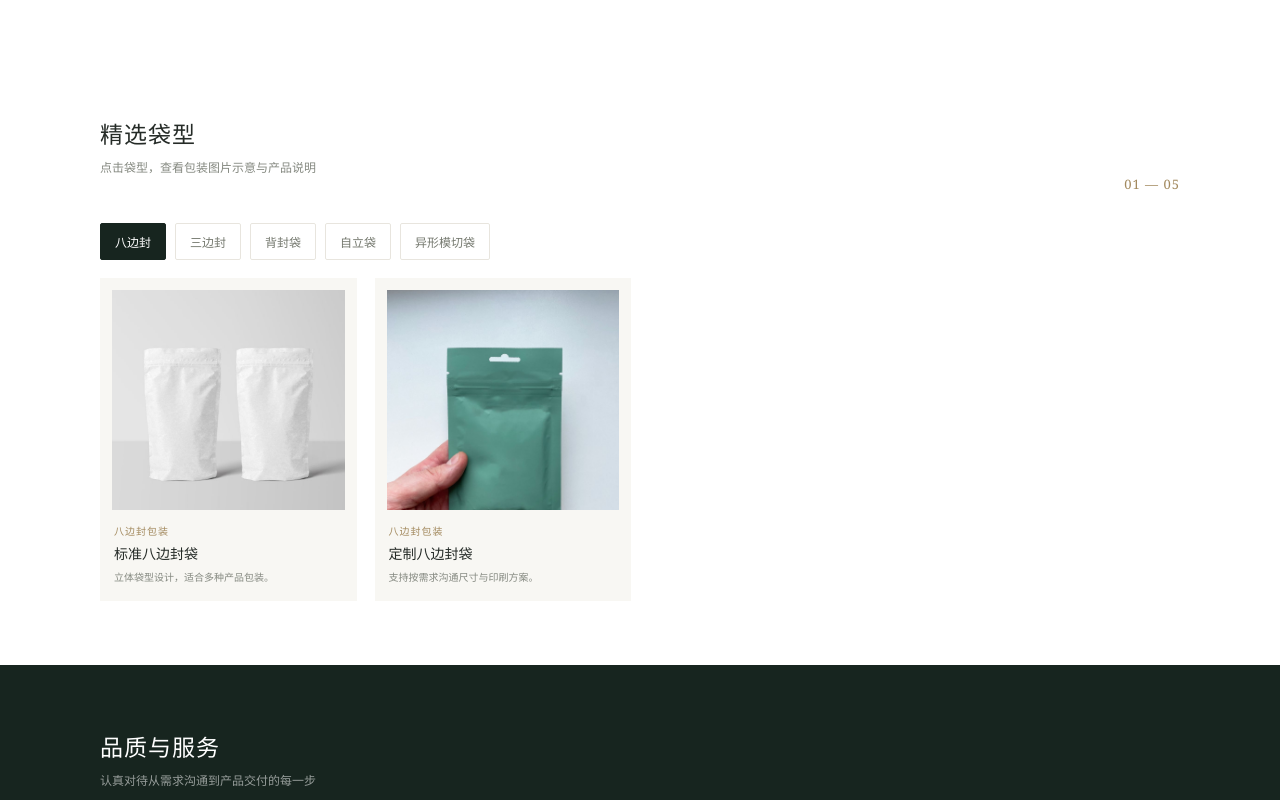
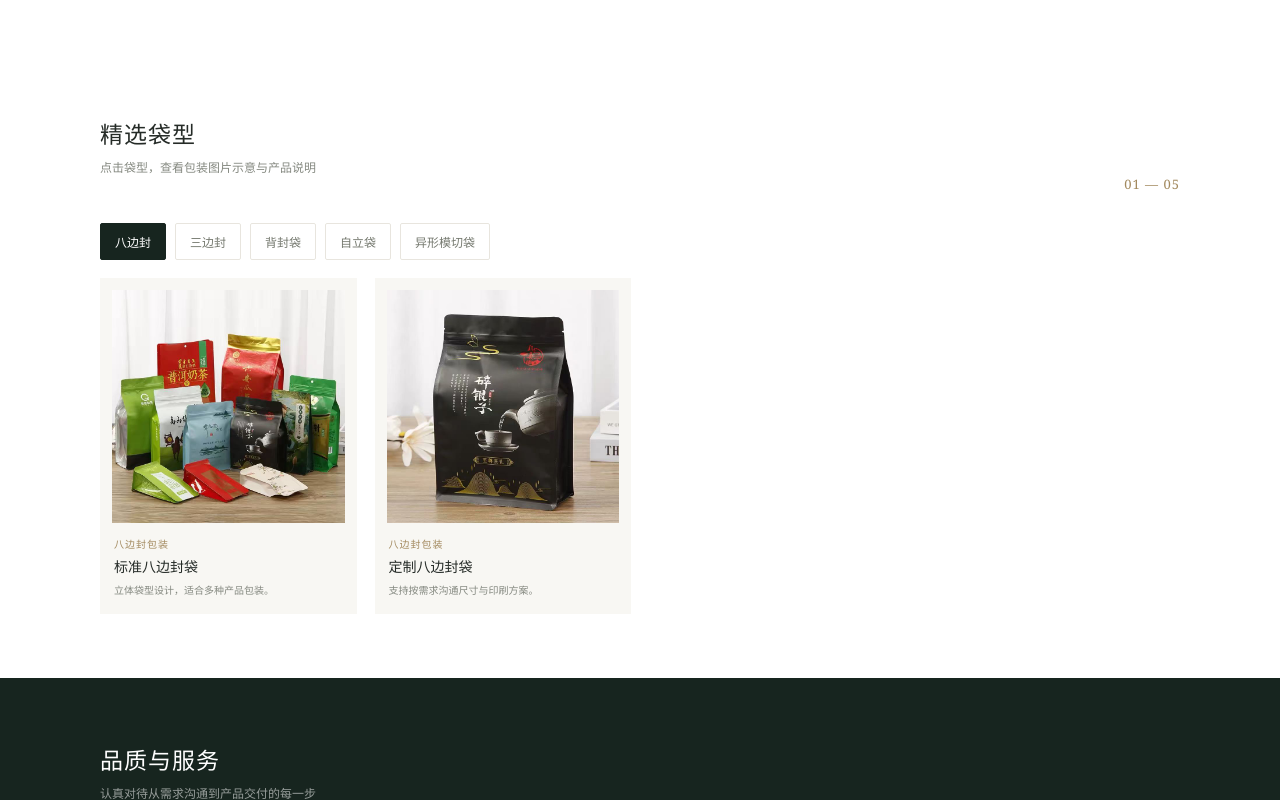
Before and after one commit to mcn124/beixing-packaging-website, a plain HTML site: page index.html in a window 1280 px wide. Shown: the part 3954-4754 px from the top of the page. Drawn offline with Linux system fonts and the light colour scheme.

Commit message:
Upload refreshed product and application images
Update the site with refreshed packaging photos.

Co-authored-by: Copilot <223556219+Copilot@users.noreply.github.com>

```diff
--- a/index.html
+++ b/index.html
@@ -345,7 +345,7 @@
     }
 
     .product-art {
-      height: 175px;
+      aspect-ratio: 1 / 1;
       display: grid;
       place-items: center;
       overflow: hidden;
@@ -358,7 +358,7 @@
       width: 100%;
       height: 100%;
       display: block;
-      object-fit: cover;
+      object-fit: contain;
     }
 
     .product-info {
@@ -862,10 +862,6 @@
     }
 
     @media (max-width: 360px) {
-      .product-art {
-        height: 150px;
-      }
-
       .hero h1 {
         font-size: 30px;
       }
@@ -973,10 +969,6 @@
       .product-grid {
         grid-template-columns: repeat(4, minmax(0, 1fr));
         gap: 18px;
-      }
-
-      .product-art {
-        height: 220px;
       }
 
       .advantage-list {
@@ -1222,7 +1214,7 @@
       <div class="cases-grid">
         <article class="case-card">
           <div class="case-visual">
-            <img src="pouch-white.jpg" alt="白色自立拉链袋包装参考图" loading="lazy">
+            <img src="app-food-pexels-coffee.jpg" alt="咖啡豆、自立袋与手冲器具组成的食品包装参考场景" loading="lazy">
           </div>
           <div class="case-tag">食品包装</div>
           <h3>食品软包装</h3>
@@ -1230,7 +1222,7 @@
         </article>
         <article class="case-card">
           <div class="case-visual">
-            <img src="pouch-green.jpg" alt="绿色可封口包装袋参考图" loading="lazy">
+            <img src="app-care-pixabay-skincare.jpg" alt="护肤产品与植物构成的日化包装应用参考" loading="lazy">
           </div>
           <div class="case-tag">日化包装</div>
           <h3>日化产品包装</h3>
@@ -1327,24 +1319,24 @@
   <script>
     const products = {
       octagon: [
-        { name: "标准八边封袋", desc: "立体袋型设计，适合多种产品包装。", image: "pouch-white.jpg", alt: "白色自立拉链袋包装参考图" },
-        { name: "定制八边封袋", desc: "支持按需求沟通尺寸与印刷方案。", image: "pouch-green.jpg", alt: "绿色可封口包装袋参考图" }
+        { name: "标准八边封袋", desc: "立体袋型设计，适合多种产品包装。", image: "octagon-1.jpg", alt: "多款八边封袋产品实拍图" },
+        { name: "定制八边封袋", desc: "支持按需求沟通尺寸与印刷方案。", image: "octagon-2.jpg", alt: "黑色八边封茶叶袋实拍图" }
       ],
       "three-side": [
-        { name: "标准三边封袋", desc: "简洁实用的袋型，适用于多种包装场景。", image: "pouch-kraft.jpg", alt: "牛皮纸包装袋参考图" },
-        { name: "定制三边封袋", desc: "可根据产品特点沟通规格与外观设计。", image: "pouch-coffee.jpg", alt: "咖啡包装袋与冲煮场景参考图" }
+        { name: "标准三边封袋", desc: "简洁实用的袋型，适用于多种包装场景。", image: "three-side-1.jpg", alt: "牛皮纸三边封包装袋实拍图" },
+        { name: "定制三边封袋", desc: "可根据产品特点沟通规格与外观设计。", image: "three-side-2.jpg", alt: "彩色三边封食品包装袋实拍图" }
       ],
       "back-seal": [
-        { name: "背封包装袋", desc: "背部封口结构，适合常见软包装需求。", image: "pouch-kraft.jpg", alt: "牛皮纸包装袋参考图" },
-        { name: "定制背封袋", desc: "支持沟通袋宽、袋长与印刷效果。", image: "pouch-refill.jpg", alt: "日化用品与袋型包装参考图" }
+        { name: "背封包装袋", desc: "背部封口结构，适合常见软包装需求。", image: "back-seal-1.jpg", alt: "凤梨酥背封袋包装实拍图" },
+        { name: "定制背封袋", desc: "支持沟通袋宽、袋长与印刷效果。", image: "back-seal-2.jpg", alt: "背封袋单边与双边封口效果实拍图" }
       ],
       "stand-up": [
-        { name: "自立包装袋", desc: "底部可展开，便于陈列与收纳。", image: "pouch-white.jpg", alt: "白色自立拉链袋包装参考图" },
-        { name: "定制自立袋", desc: "结合产品形态沟通袋型与包装方案。", image: "pouch-green.jpg", alt: "绿色可封口包装袋参考图" }
+        { name: "自立包装袋", desc: "底部可展开，便于陈列与收纳。", image: "stand-up-1.jpg", alt: "彩印自立袋产品实拍图" },
+        { name: "定制自立袋", desc: "结合产品形态沟通袋型与包装方案。", image: "stand-up-2.jpg", alt: "坚果自立袋产品实拍图" }
       ],
       "die-cut": [
-        { name: "异形模切袋", desc: "可按产品与品牌造型定制轮廓，适合个性化展示。", image: "pouch-white.jpg", alt: "异形模切袋包装参考图" },
-        { name: "定制异形袋", desc: "沟通外形、尺寸与材料，打造差异化包装。", image: "pouch-green.jpg", alt: "定制异形包装袋参考图" }
+        { name: "异形模切袋", desc: "可按产品与品牌造型定制轮廓，适合个性化展示。", image: "die-cut-1.jpg", alt: "坚果造型异形模切袋产品实拍图" },
+        { name: "定制异形袋", desc: "沟通外形、尺寸与材料，打造差异化包装。", image: "die-cut-2.jpg", alt: "动物造型异形模切袋产品实拍图" }
       ]
     };
 
```
Also changed, not shown: app-care-pixabay-skincare.jpg (added), app-food-pexels-coffee.jpg (added), back-seal-1.jpg (added), back-seal-2.jpg (added), die-cut-1.jpg (added), die-cut-2.jpg (added), octagon-1.jpg (added), octagon-2.jpg (added), stand-up-1.jpg (added), stand-up-2.jpg (added), three-side-1.jpg (added), three-side-2.jpg (added).
